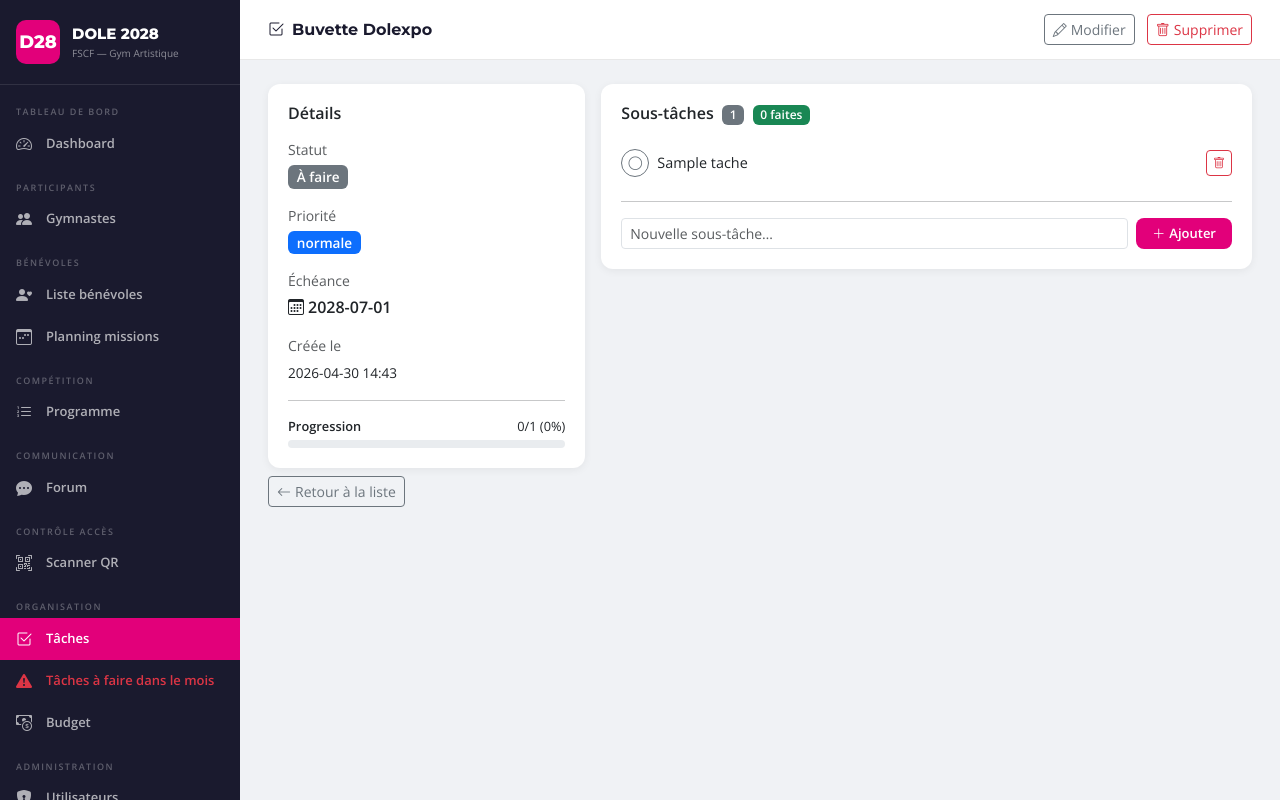
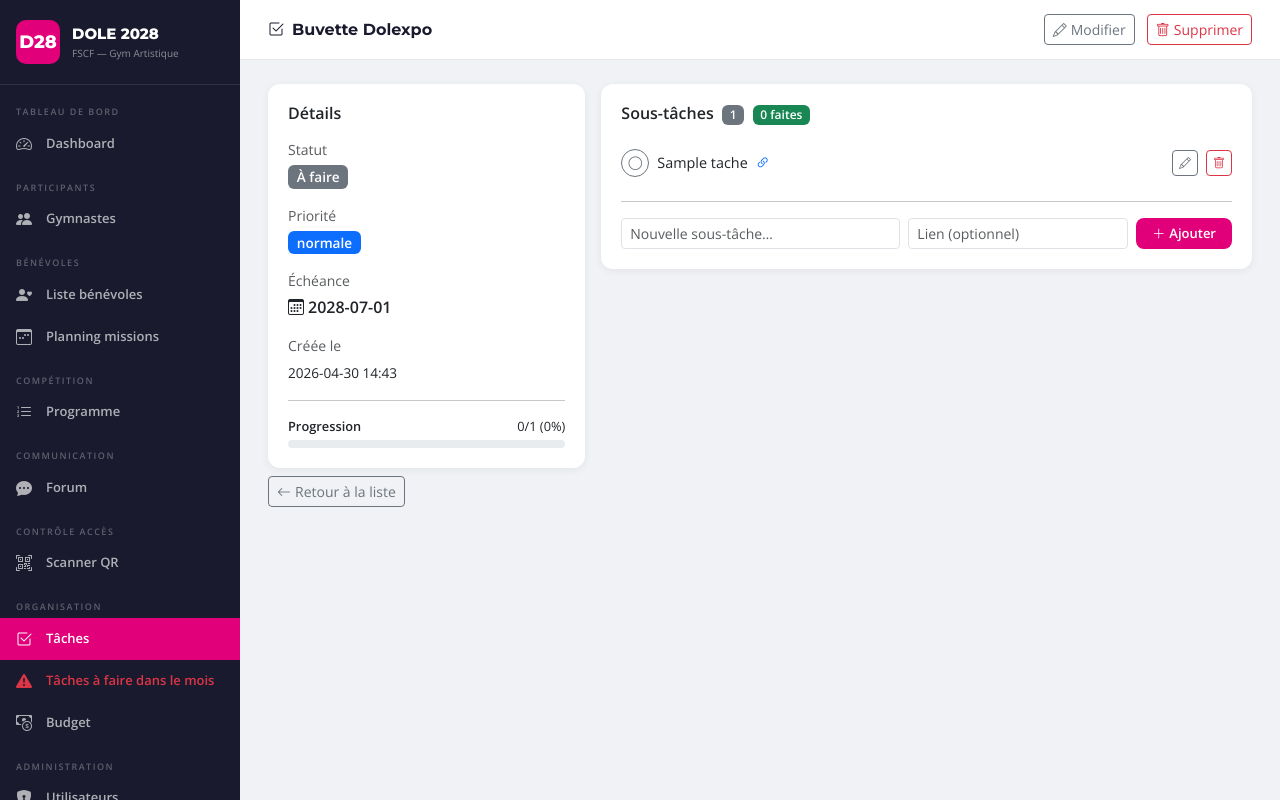
Before and after one commit to ugddole/Federaux-2028, a Flask app: page /taches/1 in a window 1280 px wide. Run offline with Flask 3, Linux system fonts and the light colour scheme; a user stored in the database is signed in; data comes from the database, SQL or seed files in the repository; tables that the repository leaves empty hold one stand-in row (values such as "Sample post").

Commit message:
Refactor sous-tâches display and editing forms

```diff
--- a/templates/tache_detail.html
+++ b/templates/tache_detail.html
@@ -143,7 +143,8 @@
         {% if sous_taches %}
         <ul class="list-unstyled mb-0">
         {% for st in sous_taches %}
-        <li class="d-flex align-items-center gap-2 py-2 {% if not loop.last %}border-bottom{% endif %}">
+        <li class="py-2 {% if not loop.last %}border-bottom{% endif %}" id="st-view-{{ st.id }}">
+          <div class="d-flex align-items-center gap-2">
             <!-- Toggle -->
             <form method="POST" action="{{ url_for('sous_tache_toggle', id=st.id) }}" class="mb-0 flex-shrink-0">
               <button type="submit" {% if not editable %}disabled{% endif %}
@@ -154,12 +155,24 @@
               </button>
             </form>
 
-          <!-- Titre -->
+            <!-- Titre + lien -->
             <span class="flex-grow-1 {% if st.statut == 'fait' %}text-decoration-line-through text-muted{% endif %}" style="font-size:.9rem;">
               {{ st.titre }}
+              {% if st.lien %}
+              <a href="{{ st.lien }}" target="_blank" rel="noopener" class="ms-1" title="Ouvrir le lien">
+                <i class="bi bi-link-45deg"></i>
+              </a>
+              {% endif %}
             </span>
 
             {% if editable %}
+            <!-- Modifier -->
+            <button type="button" class="btn btn-sm btn-outline-secondary p-0 d-flex align-items-center justify-content-center flex-shrink-0"
+              style="width:26px;height:26px;" title="Modifier"
+              onclick="toggleEditSt({{ st.id }})">
+              <i class="bi bi-pencil" style="font-size:.75rem;"></i>
+            </button>
+
             <!-- Supprimer -->
             <form method="POST" action="{{ url_for('sous_tache_delete', id=st.id) }}" class="mb-0 flex-shrink-0"
                   onsubmit="return confirm('Supprimer cette sous-tâche ?')">
@@ -167,6 +180,24 @@
                 class="btn btn-sm btn-outline-danger p-0 d-flex align-items-center justify-content-center"
                 style="width:26px;height:26px;">
                 <i class="bi bi-trash" style="font-size:.75rem;"></i>
+              </button>
+            </form>
+            {% endif %}
+          </div>
+
+          {% if editable %}
+          <!-- Formulaire d'édition inline, masqué par défaut -->
+          <form method="POST" action="{{ url_for('sous_tache_edit', id=st.id) }}"
+                id="st-edit-{{ st.id }}" class="d-none mt-2 ps-4 d-flex gap-2">
+            <input type="text" name="titre" value="{{ st.titre }}" class="form-control form-control-sm"
+                   placeholder="Titre" required maxlength="200">
+            <input type="url" name="lien" value="{{ st.lien or '' }}" class="form-control form-control-sm"
+                   placeholder="Lien (optionnel)">
+            <button type="submit" class="btn-fscf px-3 py-1 text-nowrap flex-shrink-0">
+              <i class="bi bi-check-lg"></i>
+            </button>
+            <button type="button" class="btn btn-sm btn-outline-secondary flex-shrink-0" onclick="toggleEditSt({{ st.id }})">
+              <i class="bi bi-x-lg"></i>
             </button>
           </form>
           {% endif %}
@@ -187,6 +218,8 @@
         <form method="POST" action="{{ url_for('sous_tache_new', id=t.id) }}" class="d-flex gap-2 mt-2">
           <input type="text" name="titre" class="form-control form-control-sm"
                  placeholder="Nouvelle sous-tâche…" required maxlength="200">
+          <input type="url" name="lien" class="form-control form-control-sm"
+                 placeholder="Lien (optionnel)" style="max-width:220px;">
           <button type="submit" class="btn-fscf px-3 py-1 text-nowrap flex-shrink-0">
             <i class="bi bi-plus-lg me-1"></i>Ajouter
           </button>
```
Lines whose indentation alone changed are shown as unchanged.
